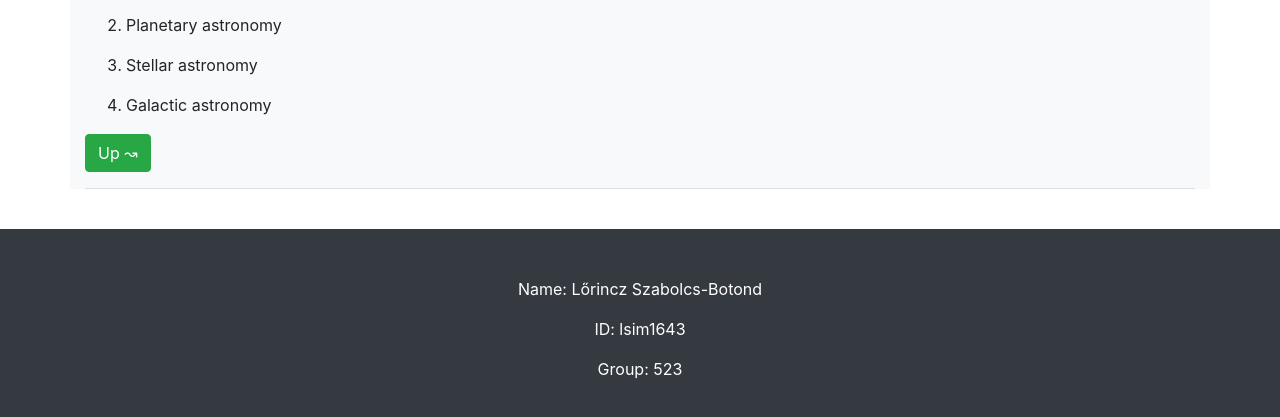
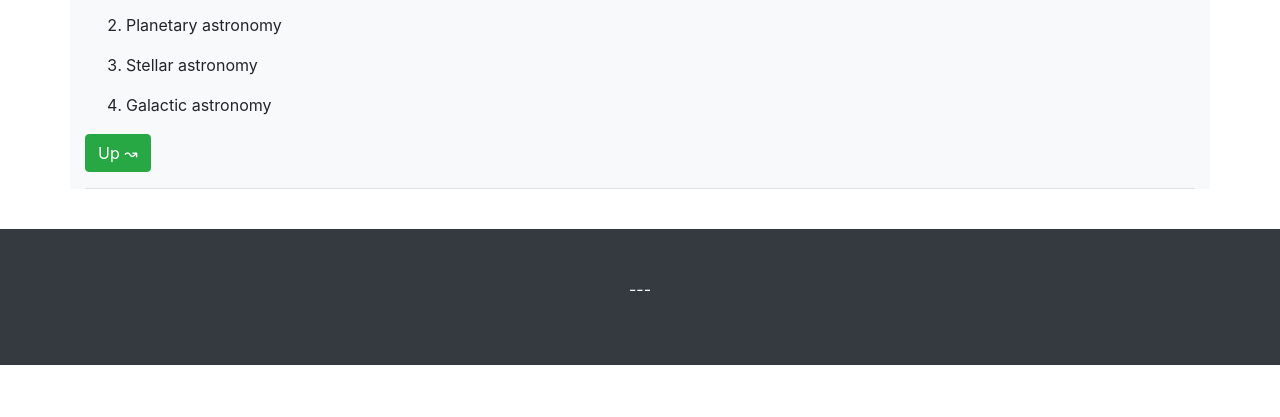
Before and after one commit to lorinczszabolcs/eletpalya, a plain HTML site: page index.html in a window 1280 px wide. Shown: the part 483-900 px from the top of the page. After the commit the page ends 848 px from the top, so only its background shows below. Drawn offline with nearby package versions, Linux system fonts and the light colour scheme.

Commit message:
2ndcommit

```diff
--- a/index.html
+++ b/index.html
@@ -9,7 +9,7 @@
 	   <meta name="author" content="Pályázati munka az I. SZÉKELYDATA adatvizualizációs pályázathoz.">
 	   <meta http-equiv="X-UA-Compatible" content="IE=edge">
 
-	   <title>Astronomy</title>
+	   <title>---</title>
 
      <!-- Latest compiled and minified CSS -->
      <link rel="stylesheet" href="https://maxcdn.bootstrapcdn.com/bootstrap/4.0.0/css/bootstrap.min.css">
@@ -20,7 +20,7 @@
 
 	<body>
 
-		<h1 style="display:none;">Homepage</h1>
+		<h1 style="display:none;">---</h1>
 
 		<!-- Navigációs sáv -->
 		<nav class="navbar navbar-expand-lg navbar-dark bg-dark fixed-top" style="padding: .7rem 1rem;">
@@ -130,9 +130,7 @@
 			<div class="container">
 				<div class="row">
 					<div class="col-sm-12">
-						<p class="text-center text-white">Name: Lőrincz Szabolcs-Botond</p>
-						<p class="text-center text-white">ID: lsim1643</p>
-						<p class="text-center text-white">Group: 523</p>
+						<p class="text-center text-white">---</p>
 					</div>
 				</div>
 			</div>
```
